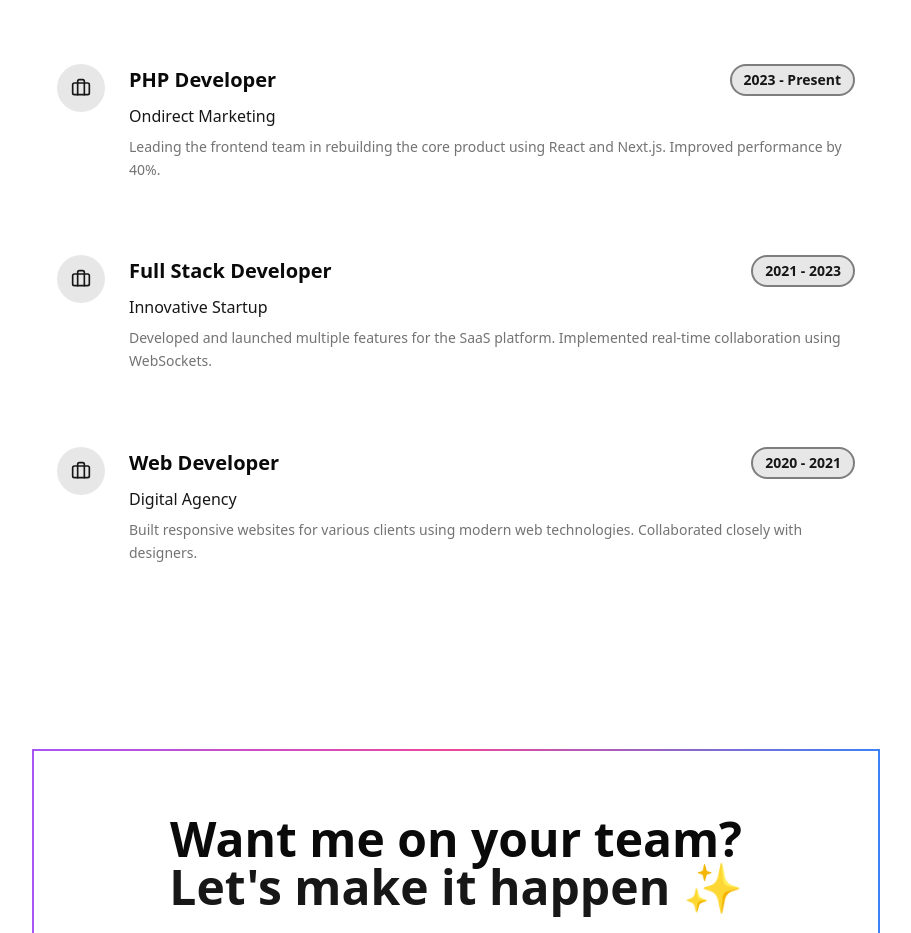
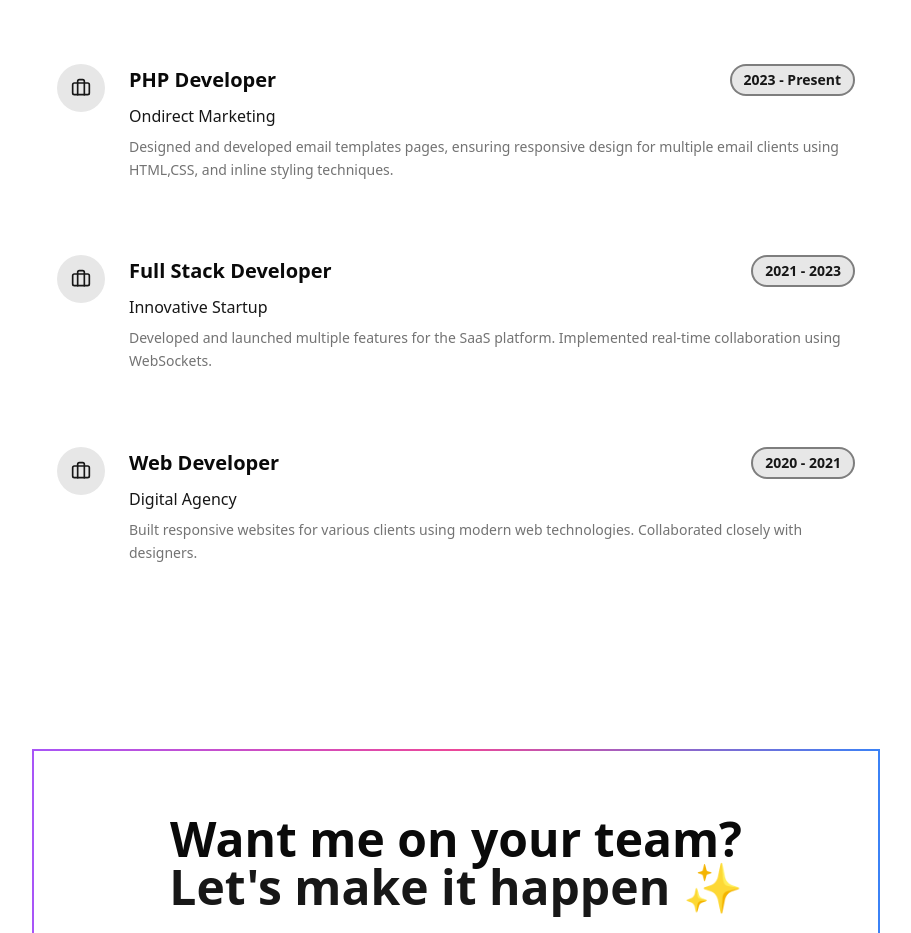
Before and after one commit to narendra-patil1509/Portfolio, a React (Vite) app: page / in a window 1280 px wide. Shown: the part 3160-4093 px from the top of the page, without its empty margins (184-1095 px from the left). Built offline with nearby package versions, Linux system fonts and the light colour scheme.

Commit message:
Update Experience.jsx

```diff
--- a/src/components/sections/Experience.jsx
+++ b/src/components/sections/Experience.jsx
@@ -9,7 +9,7 @@ const Experience = () => {
             company: "Ondirect Marketing",
             role: "PHP Developer",
             period: "2023 - Present",
-            description: "Leading the frontend team in rebuilding the core product using React and Next.js. Improved performance by 40%."
+            description:"Designed and developed email templates pages, ensuring responsive design for multiple email clients using HTML,CSS, and inline styling techniques."
         },
         {
             company: "Innovative Startup",
```
